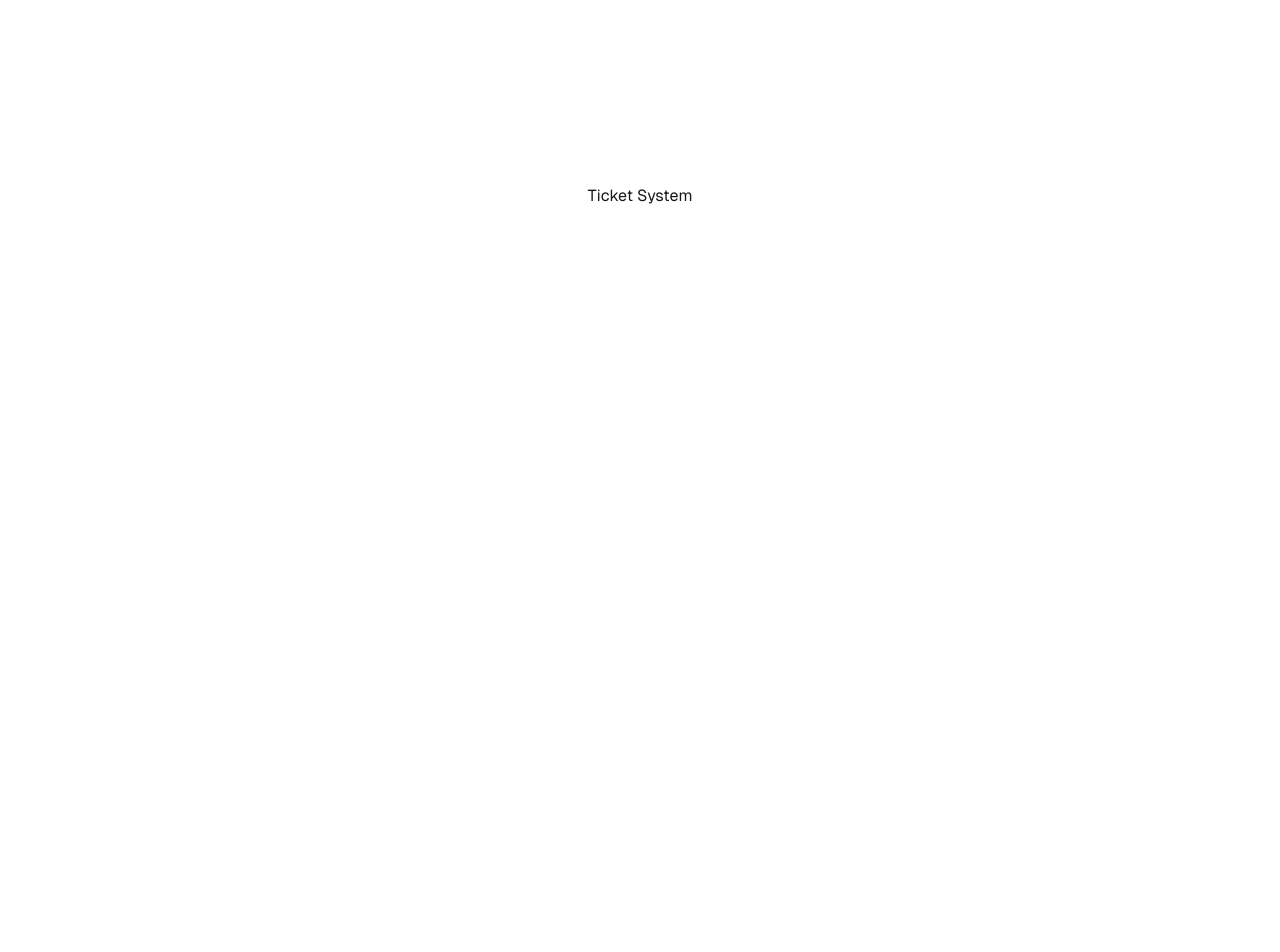
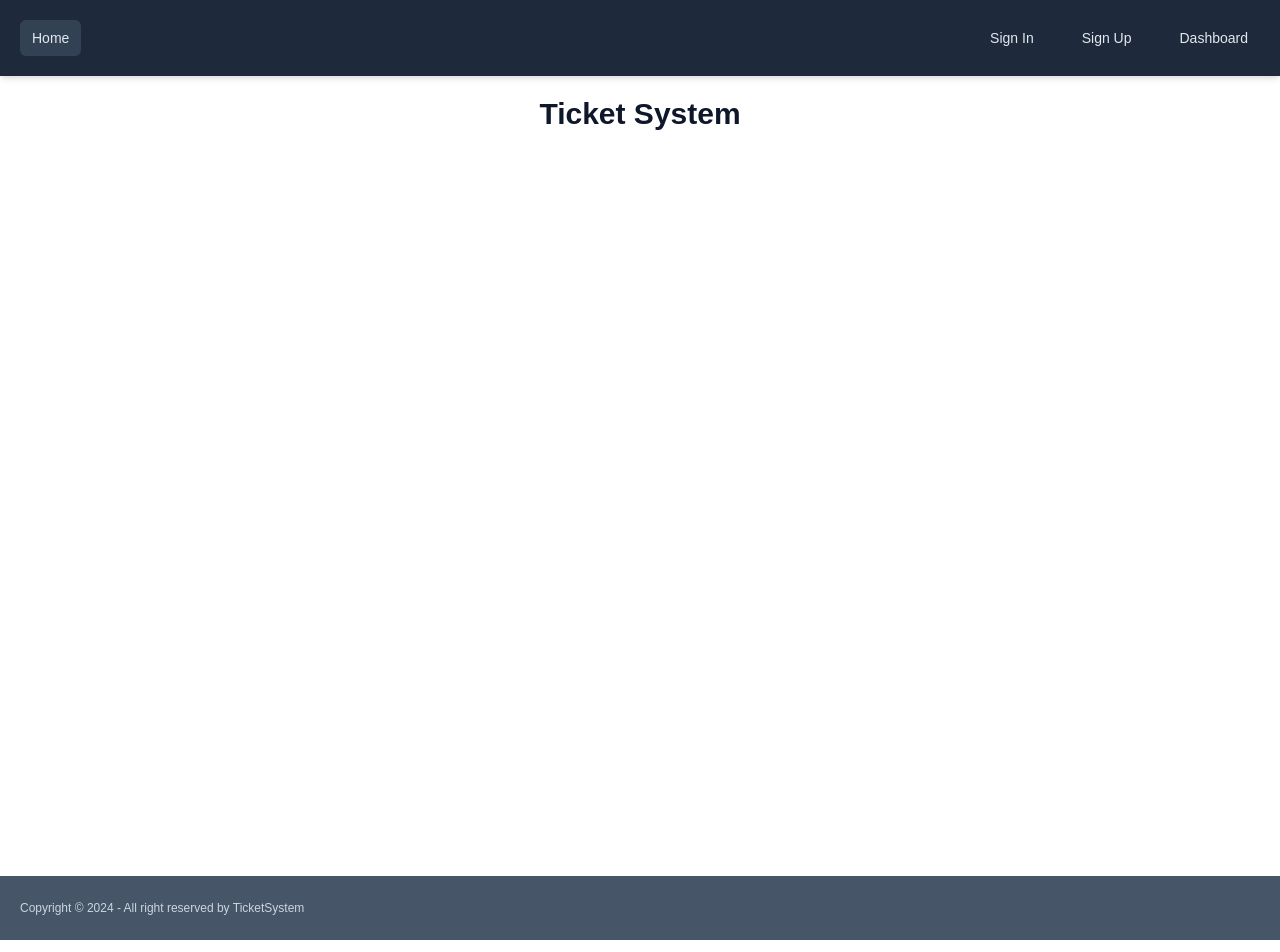
Before and after one commit to oleg-khromov/ticket-system, a Next.js app: page / in a window 1280 px wide. Shown: the top 952 px of the page. Built offline with nearby package versions, Linux system fonts and the light colour scheme.

Commit message:
added Header, Navigation, NavLink, Footer components

```diff
--- a/src/app/dashboard/page.tsx
+++ b/src/app/dashboard/page.tsx
@@ -1,7 +1,7 @@
 export default function Dashboard() {
 	return (
 		<div>
-			<h1>Dashboard</h1>
+			<h1 className="title">Dashboard</h1>
 		</div>
 	);
 }
--- a/src/app/globals.css
+++ b/src/app/globals.css
@@ -31,10 +31,10 @@ body {
 		@apply bg-slate-800 shadow-md;
 	}
 	nav {
-		@apply p-5 max-w-screen-lg mx-auto flex items-center justify-between *:space-x-6 *:flex *:items-center;
+		@apply p-5 mx-auto flex items-center justify-between *:space-x-6 *:flex *:items-center;
 	}
 	main {
-		@apply max-w-screen-lg min-h-screen mx-auto p-5;
+		@apply min-h-screen mx-auto p-5;
 	}
 	input[type='text'],
 	input[type='email'],
@@ -64,7 +64,7 @@ body {
 		@apply px-6 py-4 border-b border-slate-100;
 	}
 	footer {
-		@apply w-full mx-auto bg-slate-600 text-slate-300 text-xs py-6 px-16 flex items-center justify-between *:space-x-6 *:flex *:items-center;
+		@apply w-full mx-auto bg-slate-600 text-slate-300 text-xs py-6 px-5 flex items-center justify-between *:space-x-6 *:flex *:items-center;
 	}
 }
 
--- a/src/app/layout.tsx
+++ b/src/app/layout.tsx
@@ -1,4 +1,5 @@
 import React from 'react';
+import { Header, Footer } from '@/components';
 import type { Metadata } from 'next';
 import localFont from 'next/font/local';
 import './globals.css';
@@ -29,7 +30,9 @@ export default function RootLayout({
 			<body
 				className={`${geistSans.variable} ${geistMono.variable} antialiased`}
 			>
-				{children}
+				<Header />
+				<main>{children}</main>
+				<Footer />
 			</body>
 		</html>
 	);
--- a/src/app/page.tsx
+++ b/src/app/page.tsx
@@ -1,12 +1,7 @@
-// import Image from "next/image";
-
 export default function Home() {
 	return (
-		<div className="grid grid-rows-[20px_1fr_20px] items-center justify-items-center min-h-screen p-8 pb-20 gap-16 sm:p-20 font-[family-name:var(--font-geist-sans)]">
-			<main className="flex flex-col gap-8 row-start-2 items-center sm:items-start">
-				Ticket System
-			</main>
-			<footer className="row-start-3 flex gap-6 flex-wrap items-center justify-center"></footer>
+		<div>
+			<h1 className="title">Ticket System</h1>
 		</div>
 	);
 }
--- /dev/null
+++ b/src/components/Footer.tsx
@@ -0,0 +1,11 @@
+'use client';
+export default function Footer() {
+	return (
+		<footer>
+			<p>
+				Copyright © {new Date().getFullYear()} - All right reserved by
+				TicketSystem
+			</p>
+		</footer>
+	);
+}
--- /dev/null
+++ b/src/components/Header.tsx
@@ -0,0 +1,10 @@
+'use client';
+import { Navigation } from '@/components';
+
+export default function Header() {
+	return (
+		<header>
+			<Navigation />
+		</header>
+	);
+}
--- /dev/null
+++ b/src/components/NavLink.tsx
@@ -0,0 +1,20 @@
+'use client';
+import Link from 'next/link';
+import { usePathname } from 'next/navigation';
+
+interface INavLink {
+	label: string;
+	href: string;
+}
+
+export default function NavLink({ label, href }: INavLink) {
+	const pathname = usePathname();
+	return (
+		<Link
+			className={`nav-link ${pathname === href ? 'nav-link-active' : ''}`}
+			href={href}
+		>
+			{label}
+		</Link>
+	);
+}
--- /dev/null
+++ b/src/components/Navigation.tsx
@@ -0,0 +1,15 @@
+'use client';
+import { NavLink } from '@/components';
+
+export default function Navigation() {
+	return (
+		<nav>
+			<NavLink label="Home" href="/" />
+			<div>
+				<NavLink label="Sign In" href="/signin" />
+				<NavLink label="Sign Up" href="/signup" />
+				<NavLink label="Dashboard" href="/dashboard" />
+			</div>
+		</nav>
+	);
+}
--- /dev/null
+++ b/src/components/index.ts
@@ -0,0 +1,6 @@
+import Header from './Header';
+import Footer from './Footer';
+import Navigation from './Navigation';
+import NavLink from './NavLink';
+
+export { Header, Footer, Navigation, NavLink };
```
